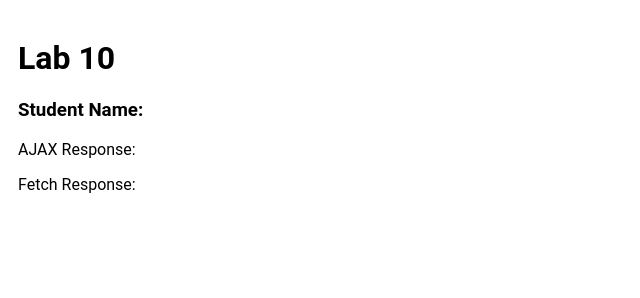
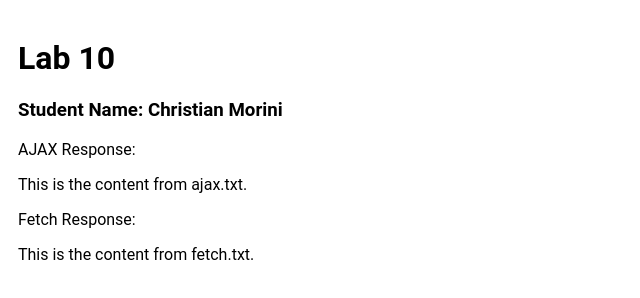
Before and after one commit to chris3633/IT2320-Labs, a website: page lab10.html in a window 1280 px wide. Shown: the whole page, without its empty margins (0-640 px from the left). Drawn offline with Linux system fonts and the light colour scheme.

Commit message:
Lab 10 completed.

```diff
--- a/lab10.html
+++ b/lab10.html
@@ -1,14 +1,28 @@
 <!DOCTYPE html>
 <html>
+
 <head>
 	<meta charset="utf-8">
 	<meta name="viewport" content="width=device-width">
 	<title>Lab 10</title>
-    <style>*{font-family:Roboto,Helvetica,Arial,sans-serif;}body{padding:10px;} a { font-size:1.2em; }</style>
+	<style>
+		* {
+			font-family: Roboto, Helvetica, Arial, sans-serif;
+		}
+
+		body {
+			padding: 10px;
+		}
+
+		a {
+			font-size: 1.2em;
+		}
+	</style>
 </head>
+
 <body>
 	<h1>Lab 10</h1>
-    <h3>Student Name: </h3>
+	<h3>Student Name: Christian Morini</h3>
 	<p>
 		AJAX Response:<br>
 	<div id="ajax"></div>
@@ -18,5 +32,28 @@
 	<div id="fetch"></div>
 	</p>
 
+
+	<script>
+		// AJAX Request to load content from ajax.txt
+		const request = new XMLHttpRequest();
+		request.open("GET", "ajax.txt", true);
+		request.onreadystatechange = function () {
+			if (request.readyState === 4 && request.status === 200) {
+				document.getElementById("ajax").innerText = request.responseText;
+			}
+		};
+		request.send();
+
+		// Fetch API to load content from fetch.txt
+		fetch("fetch.txt")
+			.then(response => response.text())
+			.then(data => {
+				document.getElementById("fetch").innerText = data;
+			})
+			.catch(error => console.error("Fetch error:", error));
+
+	</script>
+
 </body>
+
 </html>
```
Also changed, not shown: 1 other file. Lines whose indentation alone changed are shown as unchanged.
